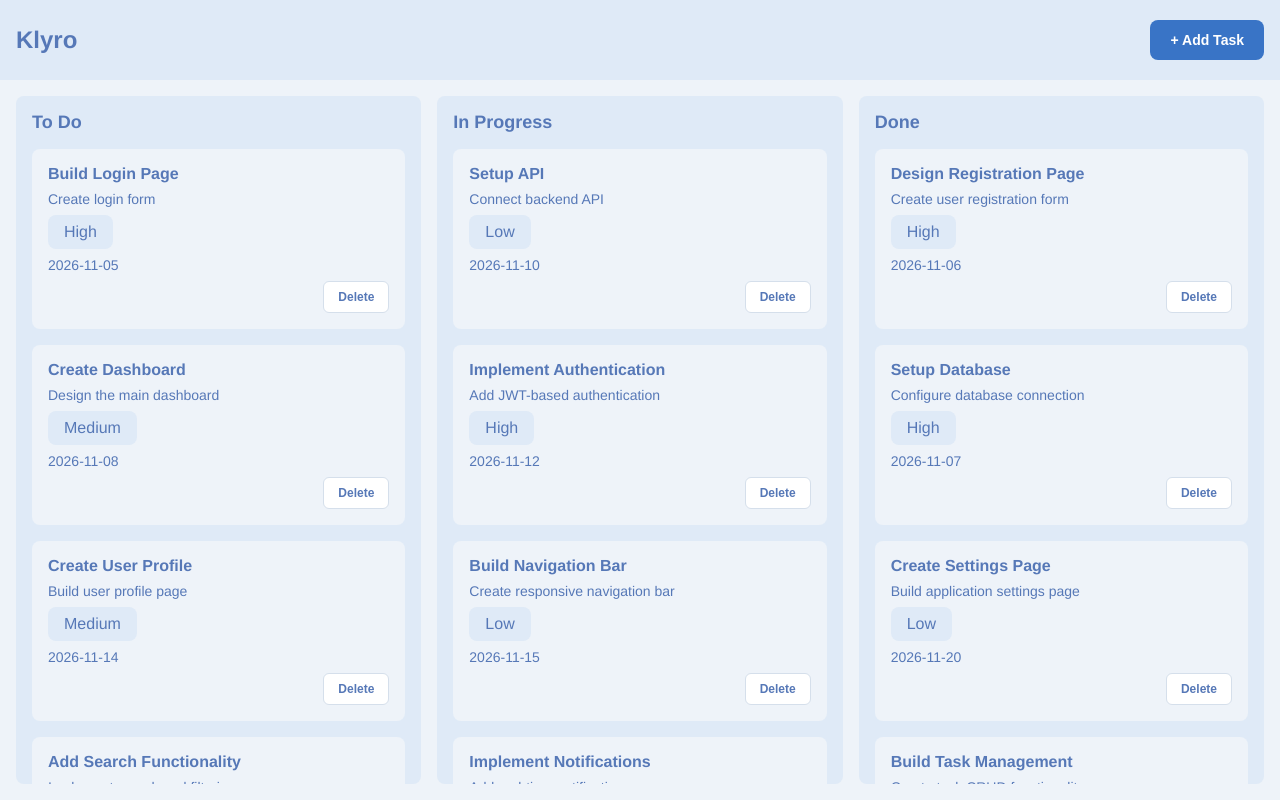
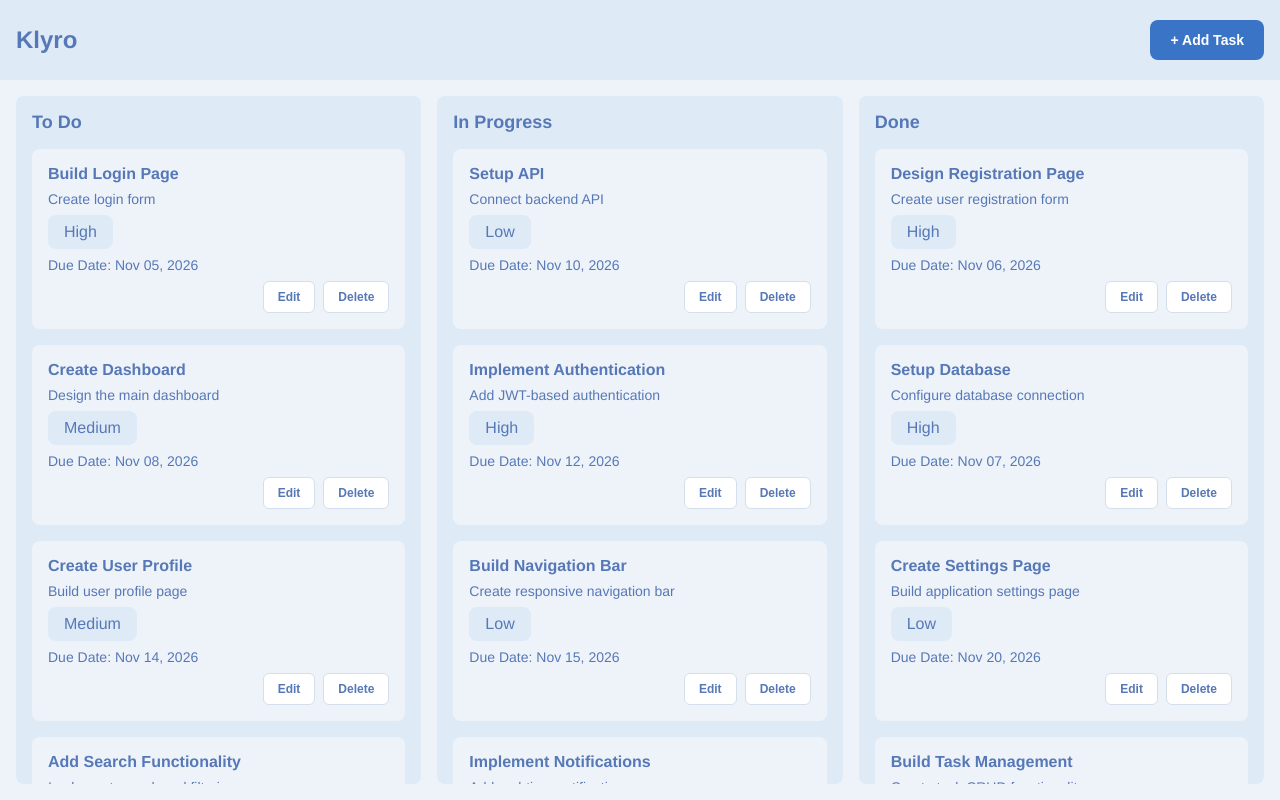
Before and after one commit to novix-vertex/SCS3-Klyro, a React (Vite) app: page / in a window 1280 px wide. Built offline with nearby package versions, Linux system fonts and the light colour scheme.

Commit message:
- Edit Task feature added - Date Format of Due date to display on card updated

```diff
--- a/src/App.jsx
+++ b/src/App.jsx
@@ -3,13 +3,27 @@ import Header from "./components/Header"
 import TaskModal from "./components/TaskModal";
 import useTasks from "./hooks/useTasks";
 import useModal from "./hooks/useModel";
+import { useState } from "react";
 
 const App = () => {
   const { isModalOpen, openModal, closeModal } = useModal();
-  const { tasks, addTask, deleteTask } = useTasks();
+  const { tasks, addTask, deleteTask, editTask } = useTasks();
 
-  const handleAddTask = (formData) => {
-    addTask(formData);
+  const [editingTask, setEditingTask] = useState(null);
+
+  const handleEditClick = (task) => {
+    setEditingTask(task);
+    openModal();
+  };
+
+  const handleTaskSubmit = (formData) => {
+    if (editingTask) {
+      editTask(editingTask.id, formData);
+    } else {
+      addTask(formData);
+    }
+
+    setEditingTask(null);
     closeModal();
   };
 
@@ -19,11 +33,13 @@ const App = () => {
       <Board
         tasks={tasks}
         onDeleteTask={deleteTask}
+        onEditTask={handleEditClick}
       />
       <TaskModal
         isModalOpen={isModalOpen}
         onModalClose={closeModal}
-        onTaskSubmit={handleAddTask}
+        onTaskSubmit={handleTaskSubmit}
+        editingTask={editingTask}
       />
     </div>
   )
--- a/src/components/Board.jsx
+++ b/src/components/Board.jsx
@@ -1,6 +1,6 @@
 import TaskCard from "./TaskCard"
 
-const Board = ({ tasks, onDeleteTask }) => {
+const Board = ({ tasks, onDeleteTask, onEditTask }) => {
     return (
         <main>
             <div className="board">
@@ -9,7 +9,7 @@ const Board = ({ tasks, onDeleteTask }) => {
                     {
                         tasks
                             .filter((task) => task.status === "todo")
-                            .map((task) => <TaskCard key={task.id} task={task} onDeleteTask={onDeleteTask} />)
+                            .map((task) => <TaskCard key={task.id} task={task} onDeleteTask={onDeleteTask} onEditTask={onEditTask} />)
                     }
                 </section>
                 <section className="board-column">
@@ -17,7 +17,7 @@ const Board = ({ tasks, onDeleteTask }) => {
                     {
                         tasks
                             .filter((task) => task.status === "ongoing")
-                            .map((task) => <TaskCard key={task.id} task={task} onDeleteTask={onDeleteTask} />)
+                            .map((task) => <TaskCard key={task.id} task={task} onDeleteTask={onDeleteTask} onEditTask={onEditTask} />)
                     }
                 </section>
                 <section className="board-column">
@@ -25,7 +25,7 @@ const Board = ({ tasks, onDeleteTask }) => {
                     {
                         tasks
                             .filter((task) => task.status === "completed")
-                            .map((task) => <TaskCard key={task.id} task={task} onDeleteTask={onDeleteTask} />)
+                            .map((task) => <TaskCard key={task.id} task={task} onDeleteTask={onDeleteTask} onEditTask={onEditTask} />)
                     }
                 </section>
             </div>
--- a/src/components/TaskCard.jsx
+++ b/src/components/TaskCard.jsx
@@ -1,13 +1,26 @@
-const TaskCard = ({ task, onDeleteTask }) => {
+import { formatDate } from '../utils/dateUtil.js'
+const TaskCard = ({ task, onDeleteTask, onEditTask }) => {
     return (
         <div className="task-card">
             <h3>{task.title}</h3>
             <p>{task.description}</p>
             <span>{task.priority}</span>
-            <p>{task.dueDate}</p>
-            <button onClick={() => onDeleteTask(task.id)}>
-                Delete
-            </button>
+            <p>Due Date: {formatDate(task.dueDate)}</p>
+            <div className="task-card-actions">
+                <button
+                    type="button"
+                    onClick={() => onEditTask(task)}
+                >
+                    Edit
+                </button>
+
+                <button
+                    type="button"
+                    onClick={() => onDeleteTask(task.id)}
+                >
+                    Delete
+                </button>
+            </div>
         </div>
     )
 }
--- a/src/components/TaskModal.jsx
+++ b/src/components/TaskModal.jsx
@@ -1,6 +1,6 @@
-import { useState } from "react";
+import { useState, useEffect } from "react";
 
-const TaskModal = ({ isModalOpen, onModalClose, onTaskSubmit }) => {
+const TaskModal = ({ isModalOpen, onModalClose, onTaskSubmit, editingTask }) => {
     const [formData, setFormData] = useState({
         title: "",
         description: "",
@@ -8,10 +8,29 @@ const TaskModal = ({ isModalOpen, onModalClose, onTaskSubmit }) => {
         dueDate: ""
     });
 
+    useEffect(() => {
+        if (editingTask) {
+            setFormData({
+                title: editingTask.title,
+                description: editingTask.description,
+                priority: editingTask.priority,
+                dueDate: editingTask.dueDate
+            });
+        } else {
+            setFormData({
+                title: "",
+                description: "",
+                priority: "Low",
+                dueDate: ""
+            });
+        }
+    }, [editingTask, isModalOpen]);
+
+
     if (!isModalOpen) {
         return null;
     }
-    console.log("modal called");
+
     const handleChange = (e) => {
         e.preventDefault();
         const { name, value } = e.target;
@@ -42,8 +61,7 @@ const TaskModal = ({ isModalOpen, onModalClose, onTaskSubmit }) => {
     return (
         <div className="modal-overlay">
             <div className="modal">
-                <h2>Add New Task</h2>
-                <form onSubmit={handleSubmit}>
+                <h2>{editingTask ? "Edit Task" : "Add New Task"}</h2>                <form onSubmit={handleSubmit}>
                     <div className="form-body">
                         <label>Task Title</label>
                         <input
@@ -88,7 +106,7 @@ const TaskModal = ({ isModalOpen, onModalClose, onTaskSubmit }) => {
                         </button>
 
                         <button type="submit">
-    Add Task
+                            {editingTask ? "Save Changes" : "Add Task"}
                         </button>
                     </div>
                 </form>
--- a/src/hooks/useTasks.js
+++ b/src/hooks/useTasks.js
@@ -178,10 +178,21 @@ const useTasks = () => {
         setTasks((prevTasks) => prevTasks.filter((task) => task.id !== taskId))
     }
 
+    const editTask = (taskId, updatedData) => {
+        setTasks((prevTasks) =>
+            prevTasks.map((task) =>
+                task.id === taskId
+                    ? { ...task, ...updatedData }
+                    : task
+            )
+        );
+    };
+
     return {
         tasks,
         addTask,
-        deleteTask
+        deleteTask,
+        editTask
     };
 };
 
--- a/src/index.css
+++ b/src/index.css
@@ -109,8 +109,13 @@ header button:hover {
   border-radius: 0.5rem;
 }
 
-.task-card button {
-  align-self: flex-end;
+.task-card-actions {
+  display: flex;
+  justify-content: flex-end;
+  gap: 0.5rem;
+}
+
+.task-card-actions button {
   padding: 0.5rem 0.875rem;
   border: 1px solid var(--color-border);
   border-radius: 0.375rem;
@@ -121,7 +126,7 @@ header button:hover {
   cursor: pointer;
 }
 
-.task-card button:hover {
+.task-card-actions button:hover {
   background-color: var(--color-header-background);
 }
 
--- /dev/null
+++ b/src/utils/dateUtil.js
@@ -0,0 +1,9 @@
+export const formatDate = (date) => {
+    if (!date) return "";
+
+    return new Date(date + "T00:00:00").toLocaleDateString("en-US", {
+        month: "short",
+        day: "2-digit",
+        year: "numeric"
+    });
+};
```
Lines whose indentation alone changed are shown as unchanged.
